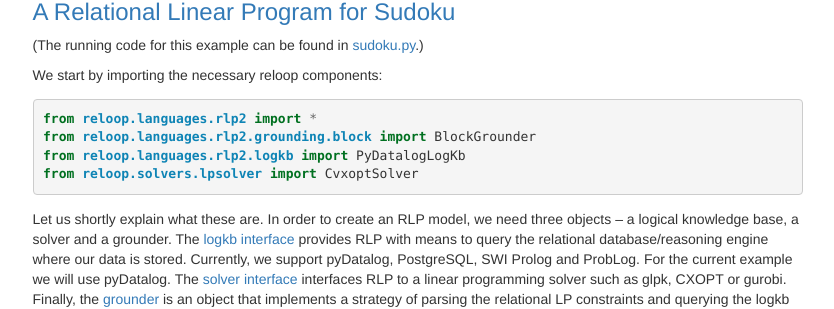
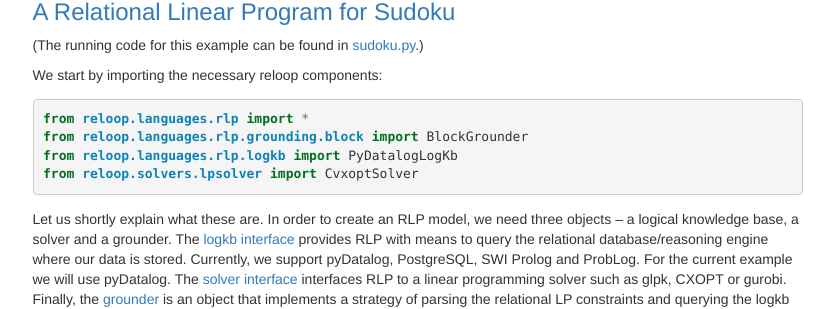
Before and after one commit to chuajiesheng/reloop, a Sphinx documentation site: the page built from Docs/source/tutorial.rst, in a window 1280 px wide and 900 px high, scrolled down 1582 px. Shown: the part 149-458 px from the top of the window, without its empty margins (330-1164 px from the left). Built offline with Sphinx 7.4.7, drawn with Linux system fonts in a browser that asks for light colours.

Commit message:
Changed imports in the tutorial

```diff
--- a/Docs/source/tutorial.rst
+++ b/Docs/source/tutorial.rst
@@ -77,9 +77,9 @@ A Relational Linear Program for Sudoku
 
 We start by importing the necessary reloop components::
 
-    from reloop.languages.rlp2 import *
-    from reloop.languages.rlp2.grounding.block import BlockGrounder
-    from reloop.languages.rlp2.logkb import PyDatalogLogKb
+    from reloop.languages.rlp import *
+    from reloop.languages.rlp.grounding.block import BlockGrounder
+    from reloop.languages.rlp.logkb import PyDatalogLogKb
     from reloop.solvers.lpsolver import CvxoptSolver
 
 
```
